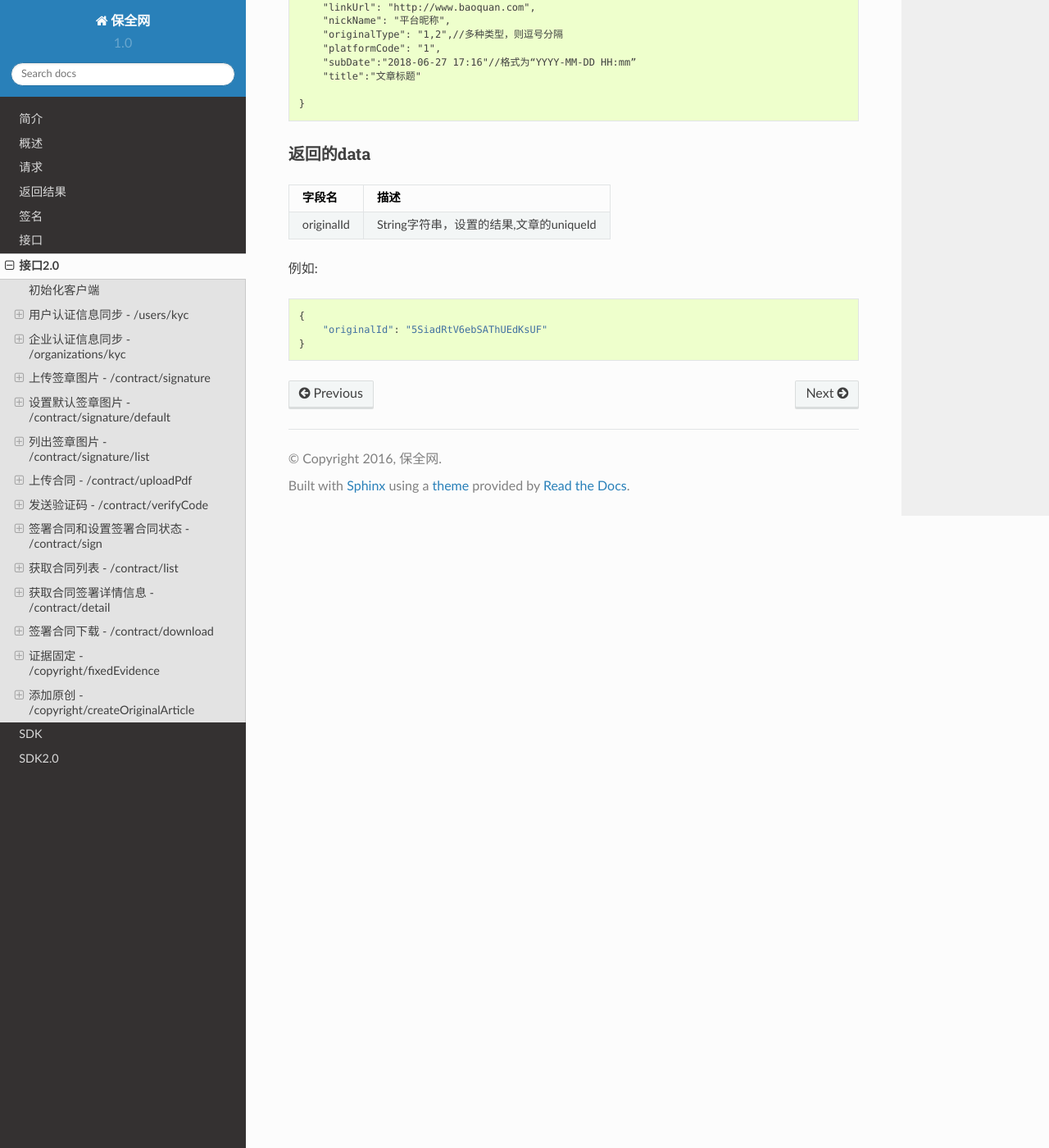
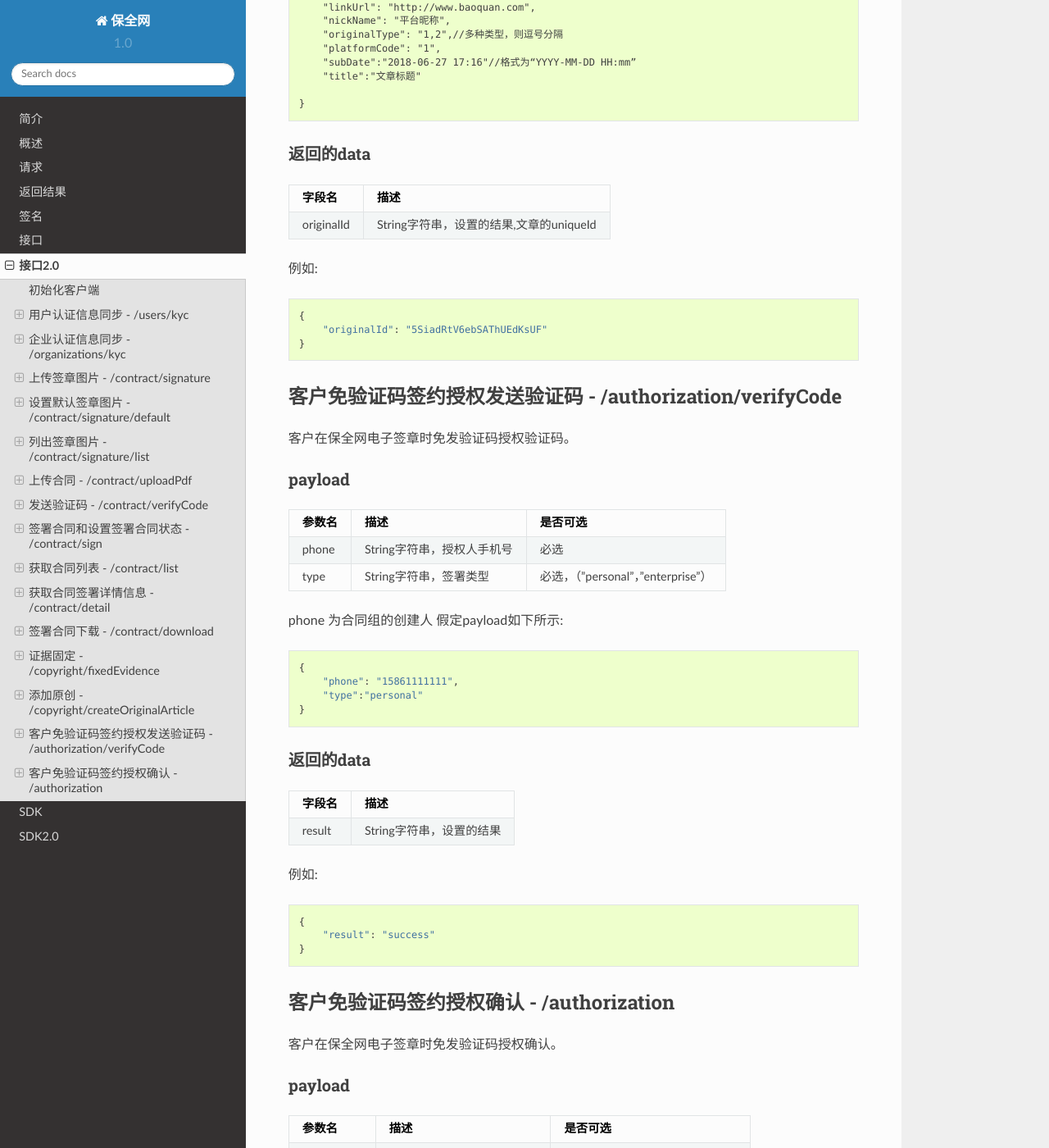
Before and after one commit to baoquan-hq/readthedocs, a Sphinx documentation site: the page built from docs/api_v2.rst, in a window 1280 px wide and 1400 px high, scrolled down 14832 px. Shown: the whole window at 82% size. Built offline with Sphinx 7.4.7 and the Read the Docs theme 2.0.0, drawn with Linux system fonts in a browser that asks for light colours; pages that are not in the unit, such as notebooks, are missing from menus; some of the changed text lies outside the part shown.

Commit message:
add auth

```diff
--- a/docs/api_v2.rst
+++ b/docs/api_v2.rst
@@ -735,3 +735,79 @@ originalId              String字符串，设置的结果,文章的uniqueId
     {
         "originalId": "5SiadRtV6ebSAThUEdKsUF"
     }
+
+客户免验证码签约授权发送验证码 - /authorization/verifyCode
+----------------------
+
+客户在保全网电子签章时免发验证码授权验证码。
+
+payload
+^^^^^^^^^^^^^^^
+
+=================  ======================================= ================
+参数名 				描述                         是否可选
+=================  ======================================= ================
+phone              String字符串，授权人手机号                    必选
+type               String字符串，签署类型                     必选，（"personal"，"enterprise"）
+=================  ======================================= ================
+phone 为合同组的创建人
+假定payload如下所示::
+
+    {
+        "phone": "15861111111",
+        "type":"personal"
+    }
+
+返回的data
+^^^^^^^^^^^^^^
+
+=================  ================================
+字段名 				描述
+=================  ================================
+result              String字符串，设置的结果
+=================  ================================
+
+例如::
+
+    {
+        "result": "success"
+    }
+
+客户免验证码签约授权确认 - /authorization
+----------------------
+
+客户在保全网电子签章时免发验证码授权确认。
+
+payload
+^^^^^^^^^^^^^^^
+
+=================  ======================================= ================
+参数名 				描述                         是否可选
+=================  ======================================= ================
+phone              String字符串，授权人手机号                    必选
+verfiy_code          String字符串，验证码                    必选
+type               String字符串，签署类型                     必选，（"personal"，"enterprise"）
+=================  ======================================= ================
+phone 为合同组的创建人
+假定payload如下所示::
+
+    {
+        "phone": "15861111111",
+        "verfiy_code": "1111",
+        "type":"personal"
+    }
+
+返回的data
+^^^^^^^^^^^^^^
+
+=================  ================================
+字段名 				描述
+=================  ================================
+result              String字符串，设置的结果
+=================  ================================
+
+例如::
+
+    {
+        "result": "success"
+    }
```
Also changed, not shown: docs/java_v2.rst (+18 -0 lines).
